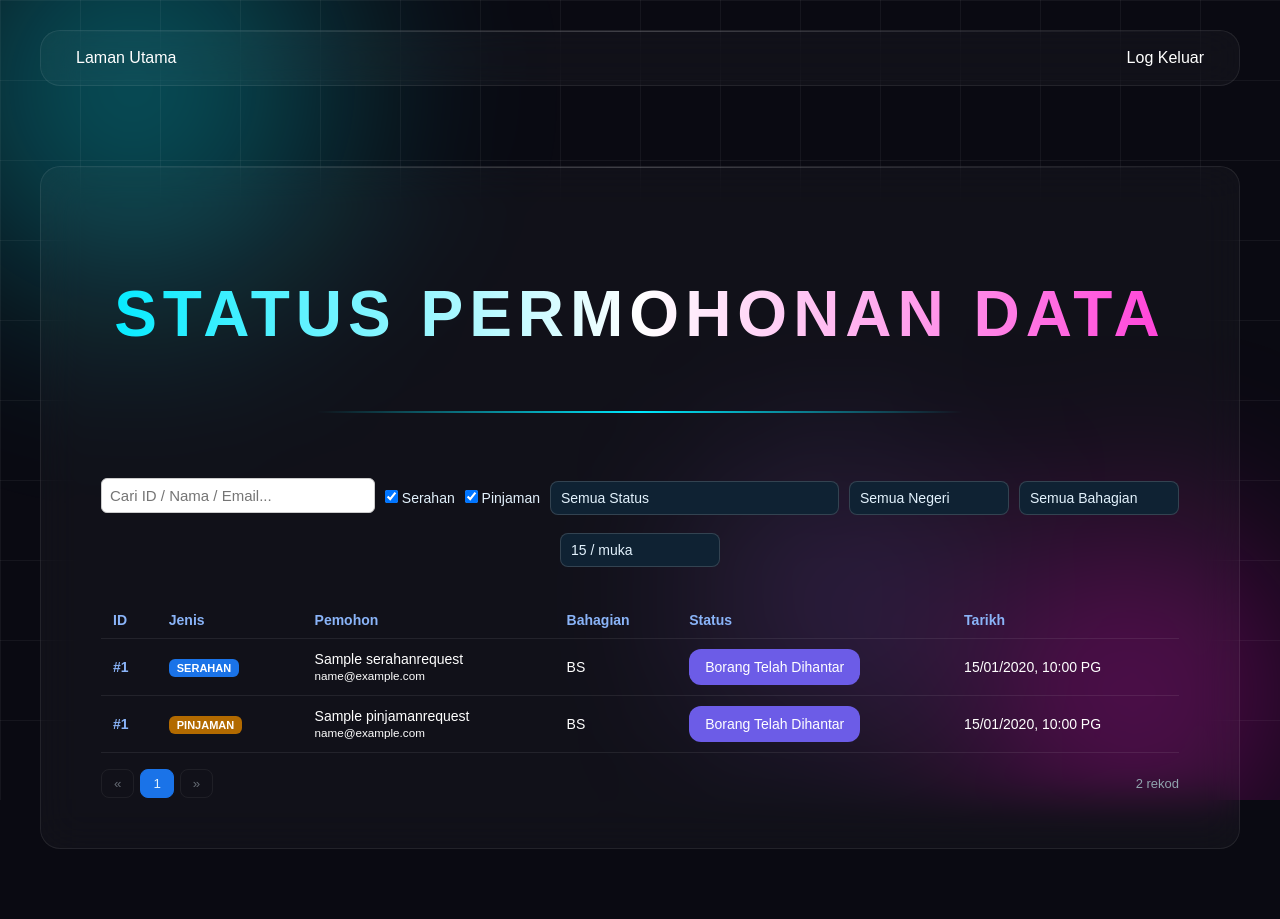
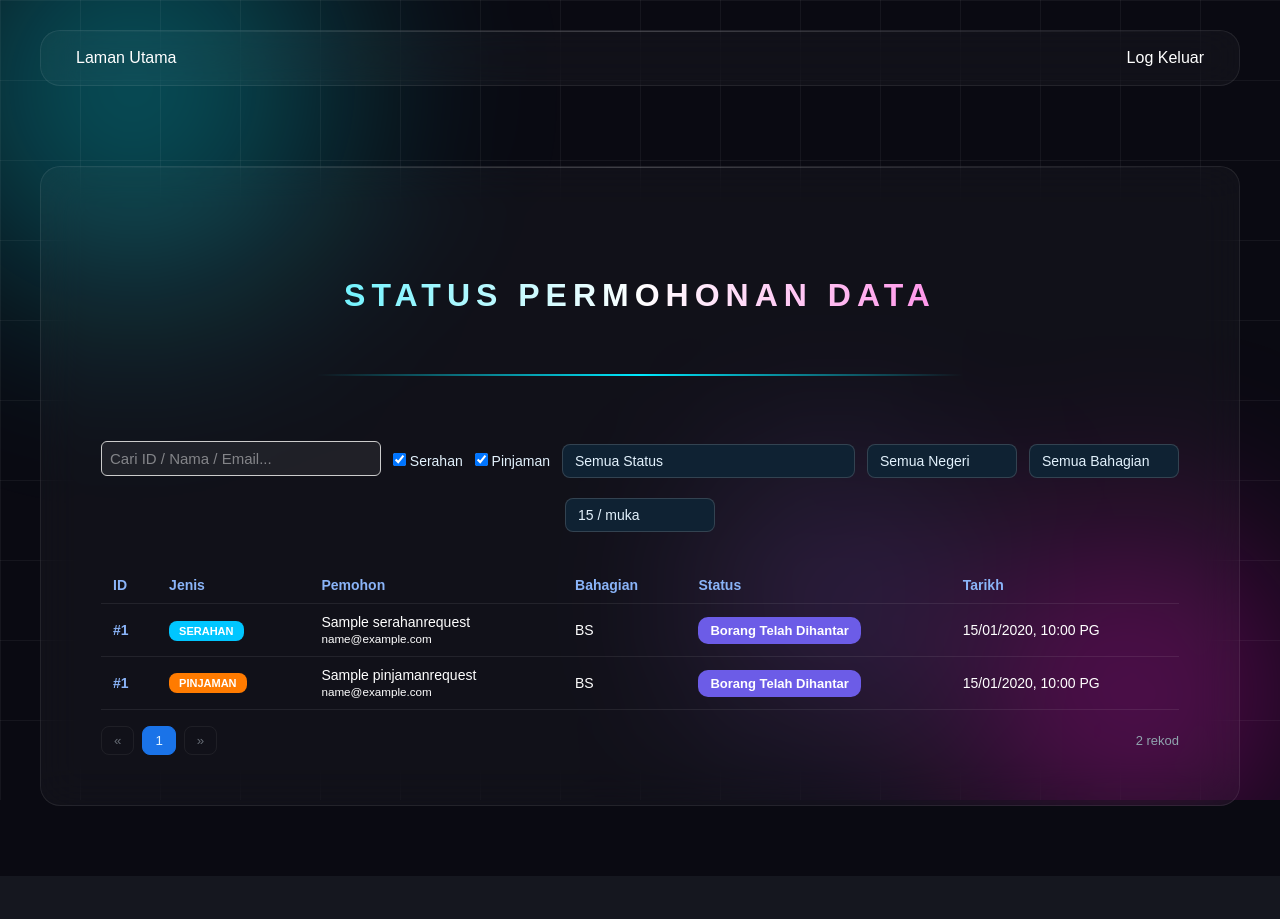
Before and after one commit to akma1hak1m/IGDP, a Django app: page /status/ in a window 1280 px wide. After the commit the page ends 876 px from the top, so only its background shows below. Run offline with Django 5.2, Linux system fonts and the light colour scheme; a user stored in the database is signed in; data comes from the database, SQL or seed files in the repository; tables that the repository leaves empty hold one stand-in row (values such as "Sample post").

Commit message:
fix(ui): theme color contrast + spacing pass
- Timeline dark theme: status/meta/note now readable on dark bg
  (was near-black text on dark). Reject alert -> dark red glass.
- Style all unstyled form controls dark glass (inputs, selects,
  search, assign/custom/modern selects) with light placeholders.
- Add .btn-reject (was undefined); unify approve/reject/assign
  button sizing + hover.
- Unify badge sizing across pages (remove list_requests inline
  overrides); slim .status-badge; consistent badge margins.
- Spacing: flow-title 32px, filter-row gaps, pager gap, action
  gaps, brighter empty/dim text.

```diff
--- a/requests_app/static/css/templatemo-nexaverse.css
+++ b/requests_app/static/css/templatemo-nexaverse.css
@@ -2364,38 +2372,37 @@ background:#5cff95;
 color:black;
 }
 
+.badge-serahan,
+.badge-pinjaman,
+.badge-overdue {
+	display: inline-block;
+	padding: 4px 10px;
+	border-radius: 8px;
+	font-size: 11px;
+	font-weight: 700;
+	margin-right: 6px;
+}
+
 .badge-serahan{
 	background:#00e5ff;
 	color:black;
-padding:5px 10px;
-border-radius:8px;
-font-size:12px;
-margin-right:6px;
 }
 
 .badge-pinjaman{
 	background:#ff7b00;
 	color:white;
-padding:5px 10px;
-border-radius:8px;
-font-size:12px;
-margin-right:6px;
 }
 
 .badge-overdue{
 	background:#ff2d2d;
 	color:white;
-padding:5px 10px;
-border-radius:8px;
-font-size:12px;
-margin-right:6px;
-font-weight:bold;
+	margin-left: 6px;
 }
 
 .reject-alert{
-background:#ffe3e3;
-border:1px solid #ff2d2d;
-color:#990000;
+	background:rgba(255,45,45,0.12);
+	border:1px solid rgba(255,45,45,0.45);
+	color:#ffb3b3;
 	padding:12px 16px;
 	border-radius:10px;
 	margin-top:14px;
@@ -2796,9 +2838,10 @@ font-size: 14px;
 
 .badge-type {
     background: #00c6ff;
-    padding: 5px 12px;
-    border-radius: 10px;
-    font-size: 12px;
+    padding: 4px 10px;
+    border-radius: 8px;
+    font-size: 11px;
+    font-weight: 700;
     color: white;
 }
 
@@ -2818,10 +2861,11 @@ font-size: 14px;
 
 .status-badge {
     background: #6c5ce7;
-    padding: 10px 16px;
-    border-radius: 12px;
+    padding: 6px 12px;
+    border-radius: 10px;
     color: white;
-
+    font-size: 13px;
+    font-weight: 600;
     white-space: nowrap;       /* 🔥 prevent line break */
     display: inline-block;     /* fix layout */
 }
@@ -3073,8 +3145,8 @@ font-size: 14px;
 }
 
 .flow-title {
-    font-size: 64px;
-    margin-bottom: 40px;
+    font-size: 32px;
+    margin-bottom: 24px;
 }
 
 .accordion-content{
@@ -3435,9 +3507,20 @@ margin-bottom:20px;
     min-width:280px;
     padding:12px 16px;
     border-radius:12px;
-    border:none;
+    border:1px solid rgba(255,255,255,0.12);
+    background:rgba(255,255,255,0.06);
+    color:#ffffff;
     outline:none;
     font-size:15px;
+}
+
+.search-input::placeholder{
+    color:rgba(255,255,255,0.45);
+}
+
+.search-input:focus{
+    border-color:var(--primary);
+    box-shadow:0 0 15px rgba(0,240,255,0.25);
 }
 
 .clear-btn{
--- a/requests_app/templates/list_requests.html
+++ b/requests_app/templates/list_requests.html
@@ -66,18 +66,15 @@
 .req-table tbody tr { cursor:pointer; transition:background .15s; }
 .req-table tbody tr:hover { background:rgba(255,255,255,.06); }
 .req-table .row-id { color:#8ab4f8; font-weight:600; }
-.badge-type { padding:3px 8px; border-radius:6px; font-size:11px; font-weight:700; background:#1a73e8; color:#fff; }
-.badge-pinjaman { padding:3px 8px; border-radius:6px; font-size:11px; font-weight:700; background:#b26a00; color:#fff; }
-.badge-overdue { padding:2px 6px; border-radius:6px; font-size:10px; font-weight:700; background:#c62828; color:#fff; margin-left:6px; }
-.pager { display:flex; align-items:center; gap:6px; margin-top:16px; flex-wrap:wrap; }
+.pager { display:flex; align-items:center; gap:8px; margin-top:16px; flex-wrap:wrap; }
 .pager button { padding:6px 12px; border-radius:8px; border:1px solid rgba(255,255,255,.15); background:transparent; color:#e3f2fd; cursor:pointer; }
 .pager button:hover { background:rgba(255,255,255,.1); }
 .pager button.active { background:#1a73e8; border-color:#1a73e8; }
 .pager button:disabled { opacity:.4; cursor:default; }
 .pager .pager-total { margin-left:auto; color:#90a4ae; font-size:13px; }
-.filter-row { display:flex; flex-wrap:wrap; gap:10px; align-items:center; margin-top:14px; }
-.filter-row select { padding:8px 10px; border-radius:8px; background:#0f2233; color:#e3f2fd; border:1px solid rgba(255,255,255,.15); }
-.filter-type { display:flex; gap:10px; color:#e3f2fd; font-size:14px; }
+.filter-row { display:flex; flex-wrap:wrap; gap:12px; align-items:center; margin-top:14px; }
+.filter-row select { padding:8px 12px; min-width:150px; border-radius:8px; background:#0f2233; color:#e3f2fd; border:1px solid rgba(255,255,255,.15); }
+.filter-type { display:flex; gap:12px; color:#e3f2fd; font-size:14px; }
 .search-input { flex:1; min-width:180px; }
 
 .detail-overlay { display:none; position:fixed; inset:0; background:rgba(2,12,22,.72); z-index:1000; justify-content:flex-end; }
@@ -88,7 +85,7 @@
 .detail-head .status-badge { margin-left:auto; }
 .detail-actions form { margin-bottom:10px; }
 .detail-actions textarea { width:100%; padding:8px; border-radius:8px; border:1px solid rgba(255,255,255,.15); background:#0f2233; color:#e3f2fd; margin-bottom:6px; resize:vertical; }
-.detail-actions .btn-approve, .detail-actions .btn-reject { margin-right:6px; }
+.detail-actions .btn-approve, .detail-actions .btn-reject { margin-right:8px; }
 </style>
 
 <script>
```
Also changed, not shown: other parts of requests_app/static/css/templatemo-nexaverse.css (+96 -25 lines). Lines whose indentation alone changed are shown as unchanged.
